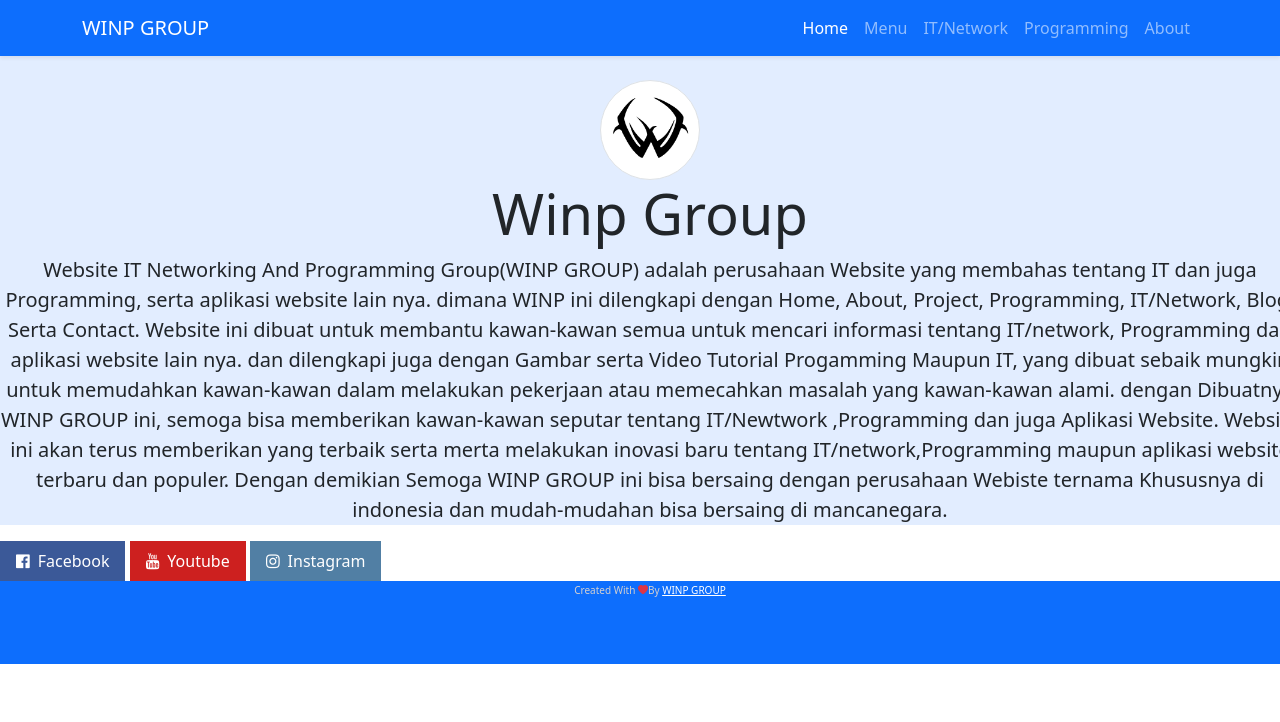
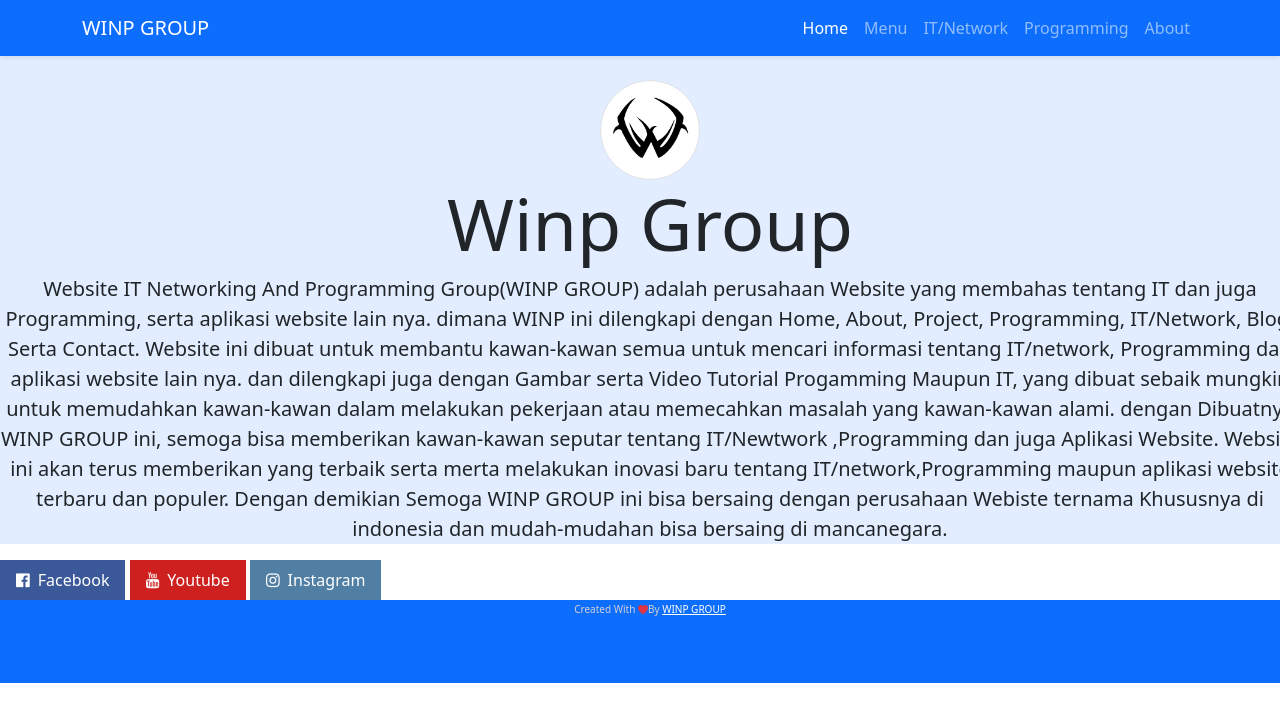
Before and after one commit to AdlyAnsariNasutioN/winp, a plain HTML site: page index.html in a window 1280 px wide. Drawn offline with nearby package versions, Linux system fonts and the light colour scheme.

Commit message:
merubah display

```diff
--- a/index.html
+++ b/index.html
@@ -63,7 +63,7 @@
 
     <section class="jumbotron text-center">
       <img src="img/winpgroup.jpg" alt="Winp Group" width="100" class="rounded-circle img-thumbnail" />
-      <h1 class="display-4">Winp Group</h1>
+      <h1 class="display-2">Winp Group</h1>
       <p class="lead">
         Website IT Networking And Programming Group(WINP GROUP) adalah perusahaan Website yang membahas tentang IT dan juga Programming, serta aplikasi website lain nya. dimana WINP ini dilengkapi dengan Home, About, Project, Programming,
         IT/Network, Blog, Serta Contact. Website ini dibuat untuk membantu kawan-kawan semua untuk mencari informasi tentang IT/network, Programming dan aplikasi website lain nya. dan dilengkapi juga dengan Gambar serta Video Tutorial
```
